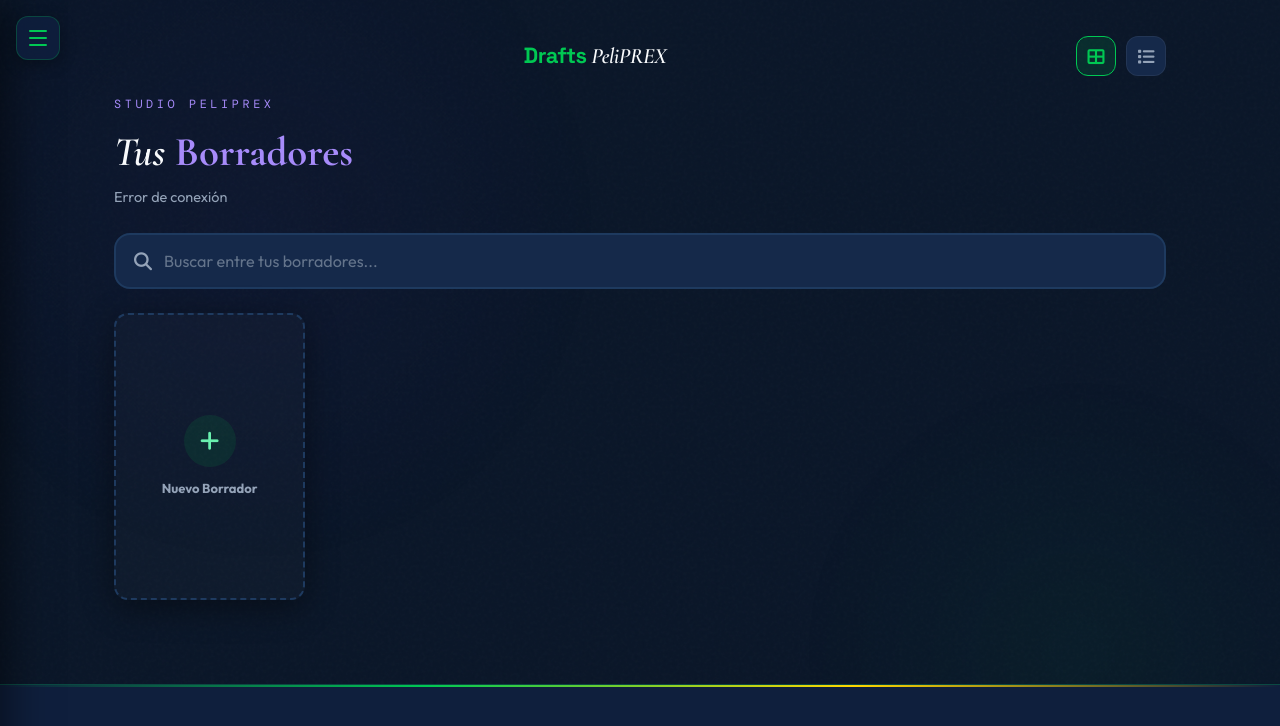
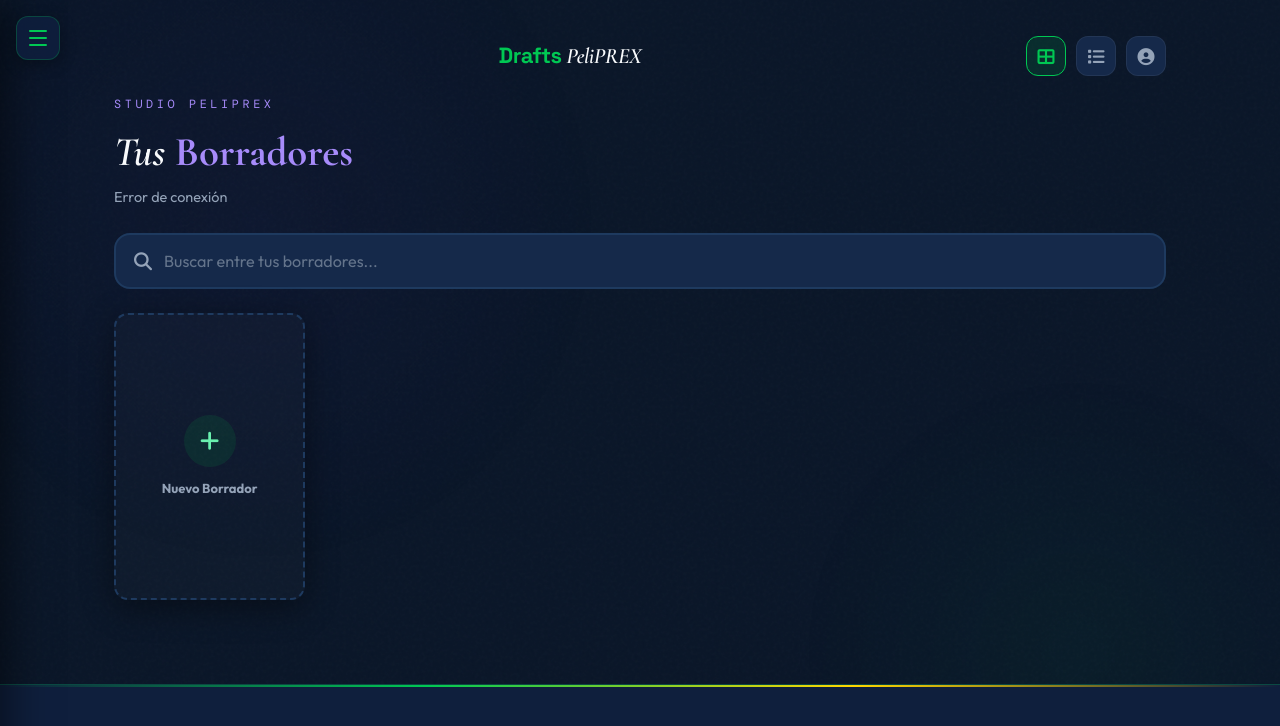
Before and after one commit to juanfu7467v/libros-historias, a website: page public/borradores.html in a window 1280 px wide. Shown: the top 726 px of the page. Drawn offline with nearby package versions, Linux system fonts and the light colour scheme; no server answers.

Commit message:
Add profile icon link in header
Added a new profile icon link to the header section.

```diff
--- a/public/borradores.html
+++ b/public/borradores.html
@@ -270,6 +270,7 @@
             color: var(--text-muted);
             cursor: pointer;
             transition: all 0.2s ease;
+            text-decoration: none;
         }
         .header-btn:hover {
             border-color: var(--emerald);
@@ -686,6 +687,10 @@
                 <div class="header-btn" onclick="toggleView('list')" id="btn-list" title="Vista lista">
                     <i class="fas fa-list"></i>
                 </div>
+                <!-- 👤 Nuevo icono de perfil añadido exactamente a la derecha -->
+                <a href="cuenta.html" class="header-btn" title="Mi cuenta">
+                    <i class="fas fa-user-circle"></i>
+                </a>
             </div>
         </header>
 
```
